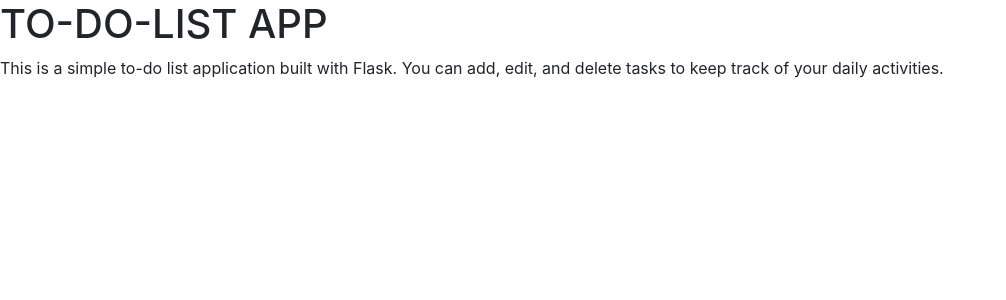
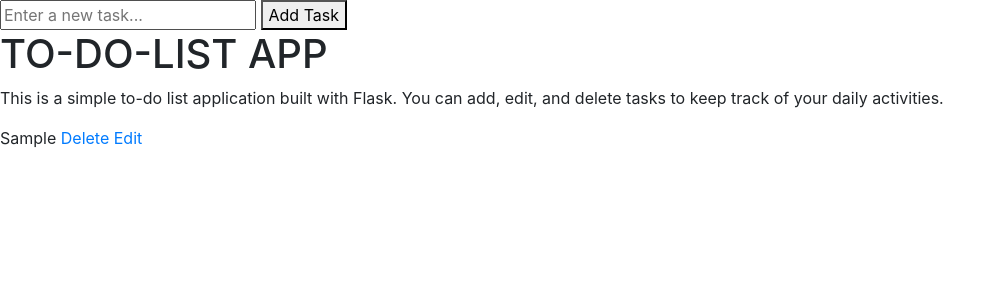
Before and after one commit to smdijaj/flask-todo-app, a Flask app: page / in a window 1280 px wide. Shown: the top 300 px of the page, without its empty margins (0-1006 px from the left). Run offline with Flask 3, Linux system fonts and the light colour scheme; tables that the repository leaves empty hold one stand-in row (values such as "Sample post"); some libraries are stand-ins or nearby versions.

Commit message:
added all CRUD applications

```diff
--- a/app.py
+++ b/app.py
@@ -1,7 +1,45 @@
-from flask import Flask,render_template
-app=Flask(__name__)
+from flask import Flask,render_template,request,redirect,url_for
+from flask_sqlalchemy import SQLAlchemy
+
+app = Flask(__name__)
+app.config['SQLALCHEMY_DATABASE_URI'] = 'sqlite:///tasks.db'
+db = SQLAlchemy(app)
+class Todo(db.Model):
+    id=db.Column(db.Integer,primary_key=True)
+    task=db.Column(db.String(200))
+    with app.app_context():
+        db.create_all()
 @app.route('/')
 def home():
-    return render_template('index.html')
+    todos=Todo.query.all()
+
+    return render_template('index.html',todos=todos)
+@app.route('/add',methods=['POST'])
+def add():
+    task=request.form.get('task')
+    new_task=Todo(task=task)
+    db.session.add(new_task)
+    db.session.commit()
+    return redirect(url_for('home'))
+@app.route('/delete/<int:id>')
+def delete(id):
+    task_to_delete=Todo.query.get(id)
+    db.session.delete(task_to_delete)
+    db.session.commit()
+    return redirect(url_for('home'))
+@app.route('/edit/<int:id>', methods=['GET', 'POST'])
+def edit(id):
+
+    task_to_edit = Todo.query.get(id)
+
+    if request.method == 'POST':
+
+        task_to_edit.task = request.form.get('task')
+
+        db.session.commit()
+
+        return redirect(url_for('home'))
+
+    return render_template('edit.html', todo=task_to_edit)@app.rout
 if __name__ == '__main__':
     app.run(debug=True)
--- a/templates/index.html
+++ b/templates/index.html
@@ -8,9 +8,15 @@
 
 </head>
 <body>
+    <form action="/add" method="POST">
+        <input type="text" name="task" placeholder="Enter a new task..." required>
+        <button type="submit">Add Task</button>
+    </form>
     <h1>TO-DO-LIST APP</h1>
     <p>This is a simple to-do list application built with Flask. You can add, edit, and delete tasks to keep track of your daily activities.</p>
-
+    {% for todo in todos %}
+        <p>{{ todo.task }} <a href="/delete/{{ todo.id }}">Delete</a> <a href="/edit/{{ todo.id }}">Edit</a></p>
+    {% endfor %}
 
 </body>
 </html>
```
Also changed, not shown: templates/edit.html (added, +15 -0 lines).
